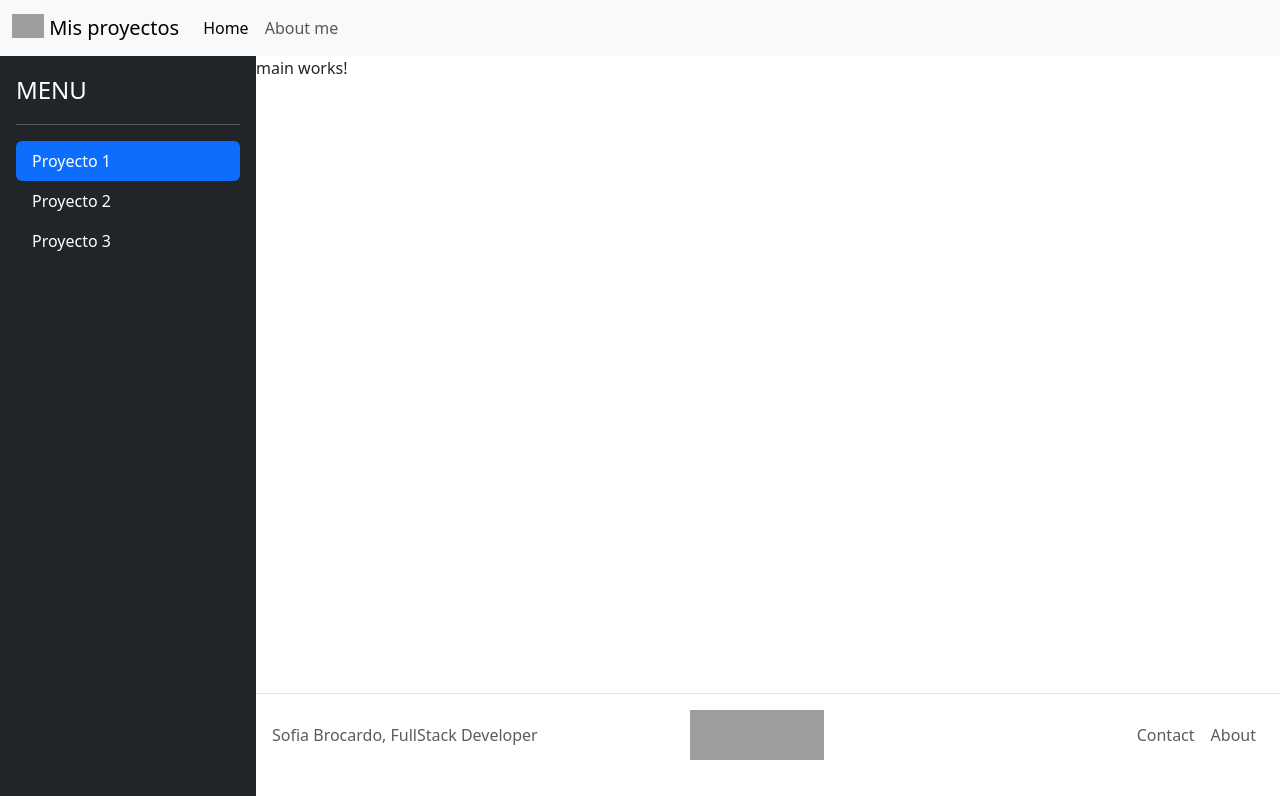
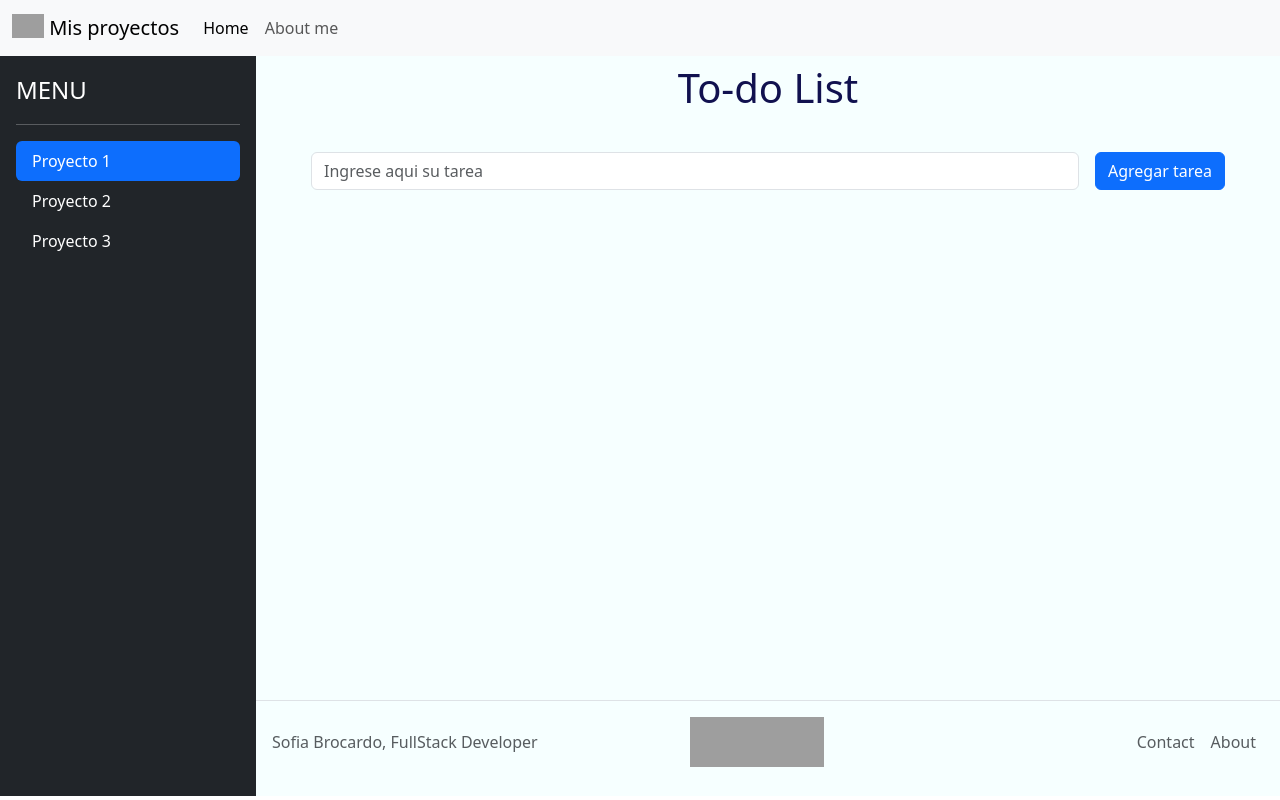
Before and after one commit to BrocardoSofia/Bootcamp-ASJ, an Angular app in the folder ejerciciosAngular/exercises-app/: page / in a window 1280 px wide. Built offline with nearby package versions, Linux system fonts and the light colour scheme; grey boxes are pictures that could not be loaded; a web font is replaced by a local one.

Commit message:
task list

```diff
--- a/ejerciciosAngular/exercises-app/src/app/app.component.css
+++ b/ejerciciosAngular/exercises-app/src/app/app.component.css
@@ -13,3 +13,7 @@ aside{
     position: sticky;
     left: 0;
 }
+
+#mainPageArticle{
+    position: relative;
+}
--- a/ejerciciosAngular/exercises-app/src/app/app.component.html
+++ b/ejerciciosAngular/exercises-app/src/app/app.component.html
@@ -5,7 +5,7 @@
   <aside>
     <app-aside-menu></app-aside-menu>
   </aside>
-  <article>
+  <article id="mainPageArticle">
     <app-main></app-main>
     <section>
       <app-footer></app-footer>
--- a/ejerciciosAngular/exercises-app/src/app/app.module.ts
+++ b/ejerciciosAngular/exercises-app/src/app/app.module.ts
@@ -1,5 +1,6 @@
 import { NgModule } from '@angular/core';
 import { BrowserModule } from '@angular/platform-browser';
+import {FormsModule} from '@angular/forms';
 
 import { AppRoutingModule } from './app-routing.module';
 import { AppComponent } from './app.component';
@@ -22,7 +23,8 @@ import { NavBarComponent } from './components/nav-bar/nav-bar.component';
   imports: [
     BrowserModule,
     AppRoutingModule,
-    NgbModule
+    NgbModule,
+    FormsModule
   ],
   providers: [],
   bootstrap: [AppComponent]
--- a/ejerciciosAngular/exercises-app/src/app/components/aside-menu/aside-menu.component.css
+++ b/ejerciciosAngular/exercises-app/src/app/components/aside-menu/aside-menu.component.css
@@ -1,4 +1,6 @@
 .aside{
     width: 20vw;
     height: 92.5vh;
+    position: sticky;
+    top: 7vh;
 }
--- a/ejerciciosAngular/exercises-app/src/app/components/footer/footer.component.css
+++ b/ejerciciosAngular/exercises-app/src/app/components/footer/footer.component.css
@@ -1,4 +1,5 @@
 footer{
+    height: 15vh;
     width: 80vw;
     position: absolute;
     bottom: 0;
--- a/ejerciciosAngular/exercises-app/src/app/components/main/main.component.css
+++ b/ejerciciosAngular/exercises-app/src/app/components/main/main.component.css
@@ -0,0 +1,5 @@
+.mainPage{
+    width: 80vw;
+    height: 100%;
+    background-color: rgb(246, 255, 255);
+}
--- a/ejerciciosAngular/exercises-app/src/app/components/main/main.component.html
+++ b/ejerciciosAngular/exercises-app/src/app/components/main/main.component.html
@@ -1 +1,3 @@
-<p>main works!</p>
+<section class="mainPage">
+    <app-to-do-list></app-to-do-list>
+</section>
--- a/ejerciciosAngular/exercises-app/src/app/components/nav-bar/nav-bar.component.css
+++ b/ejerciciosAngular/exercises-app/src/app/components/nav-bar/nav-bar.component.css
@@ -0,0 +1,3 @@
+nav{
+    height: 7vh;
+}
--- a/ejerciciosAngular/exercises-app/src/app/components/to-do-list/to-do-list.component.css
+++ b/ejerciciosAngular/exercises-app/src/app/components/to-do-list/to-do-list.component.css
@@ -0,0 +1,28 @@
+.toDoListSection{
+    display: flex;
+    justify-content: center;
+    flex-direction: column;
+    text-align: center;
+    margin-bottom: 15vh;
+}
+
+form{
+    align-self: center;
+}
+
+h1{
+    color: rgb(17, 17, 79);
+}
+
+#inputTask{
+    width: 60vw;
+}
+
+li{
+    align-self: center;
+    width: 69vw;
+}
+
+li:hover{
+    cursor: pointer;
+}
--- a/ejerciciosAngular/exercises-app/src/app/components/to-do-list/to-do-list.component.html
+++ b/ejerciciosAngular/exercises-app/src/app/components/to-do-list/to-do-list.component.html
@@ -1 +1,19 @@
-<p>to-do-list works!</p>
+<section class="toDoListSection">
+    <h1 class="mt-2">To-do List</h1>
+    <form class="row g-3 mt-3">
+        <div class="col-auto">
+            <input id="inputTask" class="form-control" type="text" placeholder="Ingrese aqui su tarea" aria-label="readonly input example"  [(ngModel)]="task" name="taskInput">
+        </div>
+        <div class="col-auto">
+          <button (click)="addTask()" class="btn btn-primary mb-3">Agregar tarea</button>
+        </div>
+    </form>
+
+    <ul class="list-group mt-5">
+        <!-- aqui agrego la lista de tareas -->
+        <li *ngFor="let task of taskList; index as i" class="list-group-item d-flex justify-content-between align-items-center" [ngClass]="(task.selected)?'list-group-item-dark':'list-group-item-light'" (click)="removeTask(i)">
+            <span [ngClass]="(task.selected)?'text-decoration-line-through':'text-decoration-none'">{{task.taskName}}</span>
+            <span class="badge rounded-pill" [ngClass]="(task.selected)?'bg-secondary':'bg-primary'">{{task.date | date}}</span>
+        </li>
+    </ul>
+</section>
--- a/ejerciciosAngular/exercises-app/src/app/components/to-do-list/to-do-list.component.ts
+++ b/ejerciciosAngular/exercises-app/src/app/components/to-do-list/to-do-list.component.ts
@@ -5,6 +5,33 @@ import { Component } from '@angular/core';
   templateUrl: './to-do-list.component.html',
   styleUrl: './to-do-list.component.css'
 })
+
 export class ToDoListComponent {
+  task: string = "";
+  taskList: Task[] = [];
 
+  addTask(){
+    if(this.task !== "")
+    {
+      this.taskList.push(new Task(this.task, new Date()));
+      this.task = "";
+    }
+  }
+
+  removeTask(index: number){
+    this.taskList[index].selected=true;
+  }
 }
+
+class Task{
+	taskName: string;
+	date: Date;
+	selected: boolean;
+
+  constructor(taskName: string, date: Date)
+  {
+    this.taskName = taskName;
+    this.date = date;
+    this.selected = false;
+  }
+}
```
